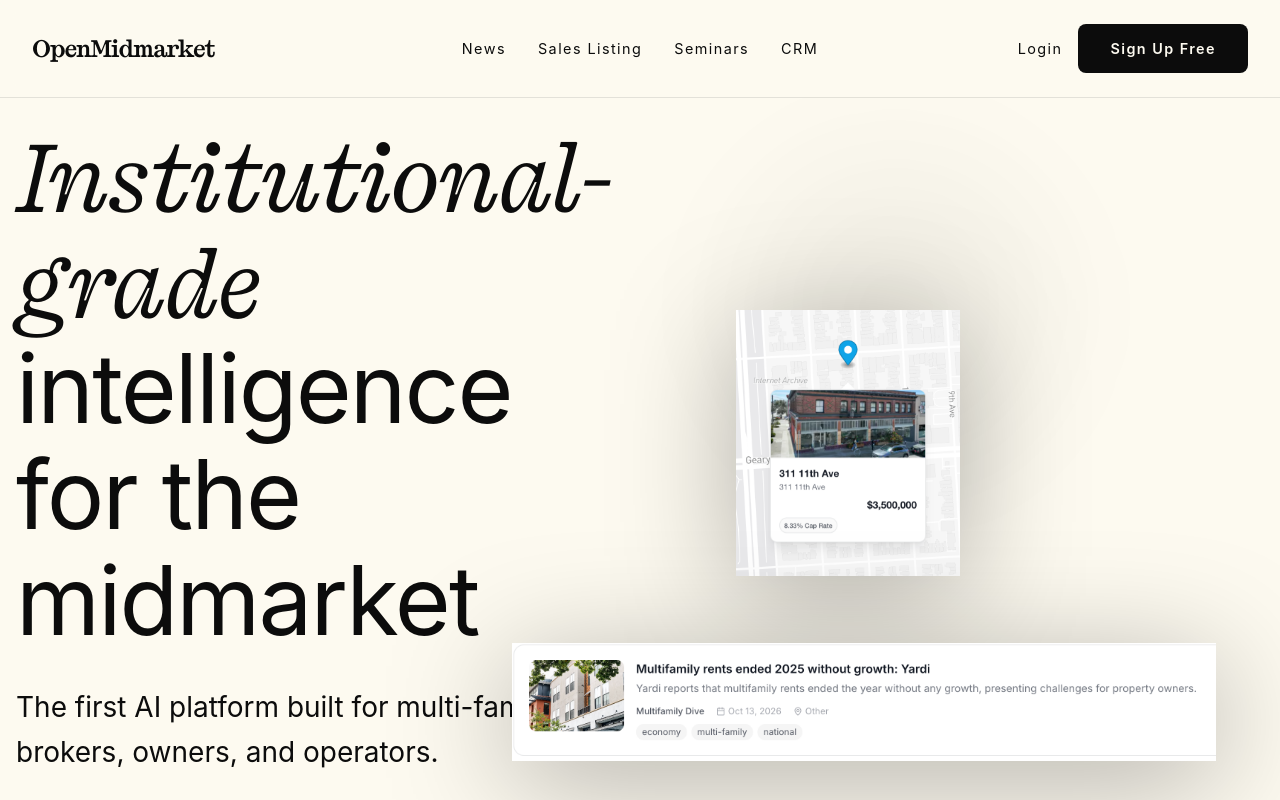
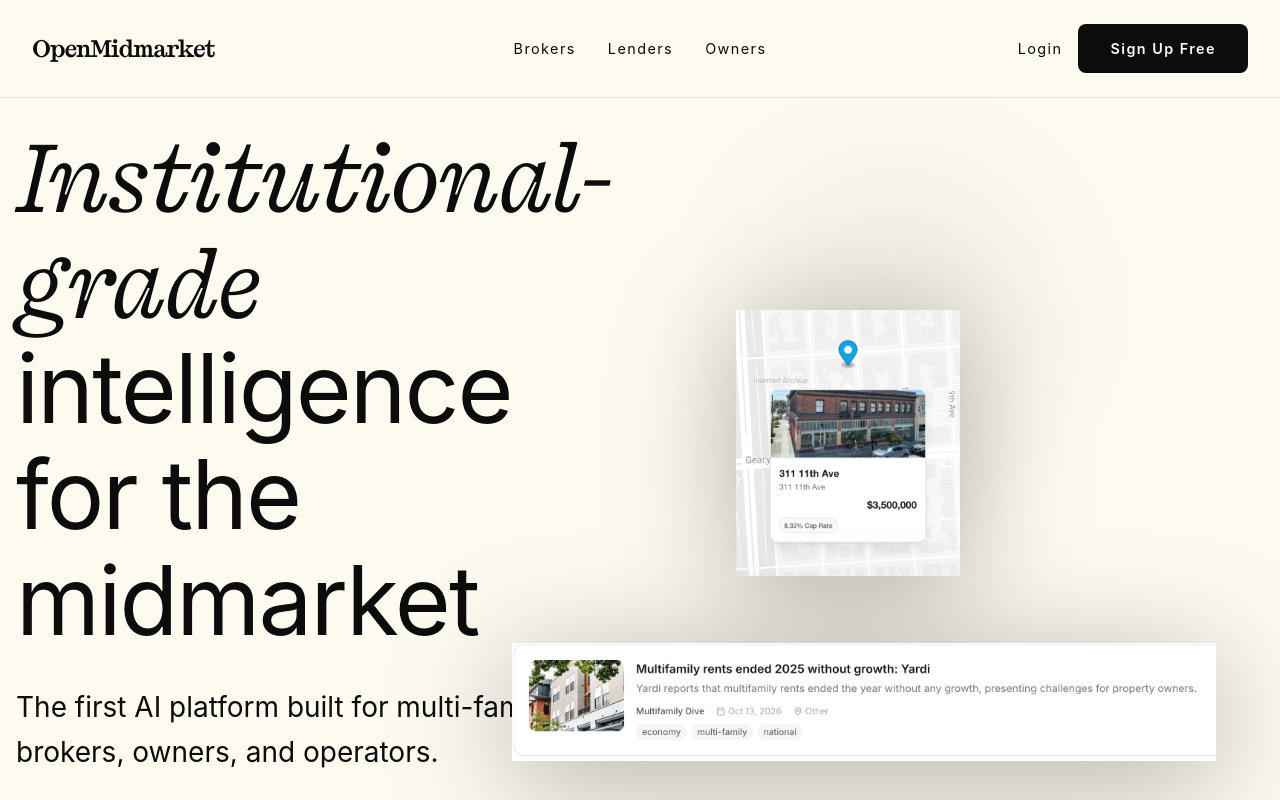
Before and after one commit to jahaskell53/landing-page-cre, a Next.js app: page / in a window 1280 px wide. Shown: the top 800 px of the page. Built offline with nearby package versions, Linux system fonts and the light colour scheme.

Commit message:
So the root page shows Brokers / Lenders / Owners, and the brokers page keeps the existing nav.

```diff
--- /dev/null
+++ b/src/app/Nav.tsx
@@ -0,0 +1,34 @@
+"use client";
+
+import { usePathname } from "next/navigation";
+
+export default function Nav() {
+  const pathname = usePathname();
+  const isBrokers = pathname?.startsWith("/brokers");
+
+  return (
+    <nav className="nav">
+      <div className="nav-brand">OpenMidmarket</div>
+      <div className="nav-links" style={{ display: "flex", justifyContent: "center" }}>
+        {isBrokers ? (
+          <>
+            <a href="#news">News</a>
+            <a href="#sales-listing">Sales Listing</a>
+            <a href="#seminars">Seminars</a>
+            <a href="#underwriting">CRM</a>
+          </>
+        ) : (
+          <>
+            <a href="/brokers">Brokers</a>
+            <a href="#lenders">Lenders</a>
+            <a href="#owners">Owners</a>
+          </>
+        )}
+      </div>
+      <div className="nav-actions" style={{ display: "flex", gap: "1rem", alignItems: "center", justifyContent: "flex-end" }}>
+        <a className="nav-login" href="https://app.openmidmarket.com/login" style={{ fontSize: "0.9rem", letterSpacing: "0.1em" }}>Login</a>
+        <a className="btn-primary" href="https://app.openmidmarket.com/signup">Sign Up Free</a>
+      </div>
+    </nav>
+  );
+}
--- a/src/app/layout.tsx
+++ b/src/app/layout.tsx
@@ -1,5 +1,6 @@
 import type { Metadata } from "next";
 import "./globals.css";
+import Nav from "./Nav";
 
 export const metadata: Metadata = {
   title: "OM | Together, stronger",
@@ -24,19 +25,7 @@ export default function RootLayout({
   return (
     <html lang="en">
       <body>
-        <nav className="nav">
-          <div className="nav-brand">OpenMidmarket</div>
-          <div className="nav-links" style={{ display: 'flex', justifyContent: 'center' }}>
-            <a href="#news">News</a>
-            <a href="#sales-listing">Sales Listing</a>
-            <a href="#seminars">Seminars</a>
-            <a href="#underwriting">CRM</a>
-          </div>
-          <div className="nav-actions" style={{ display: 'flex', gap: '1rem', alignItems: 'center', justifyContent: 'flex-end' }}>
-            <a className="nav-login" href="https://app.openmidmarket.com/login" style={{ fontSize: '0.9rem', letterSpacing: '0.1em' }}>Login</a>
-            <a className="btn-primary" href="https://app.openmidmarket.com/signup">Sign Up Free</a>
-          </div>
-        </nav>
+        <Nav />
         {children}
       </body>
     </html>
```
